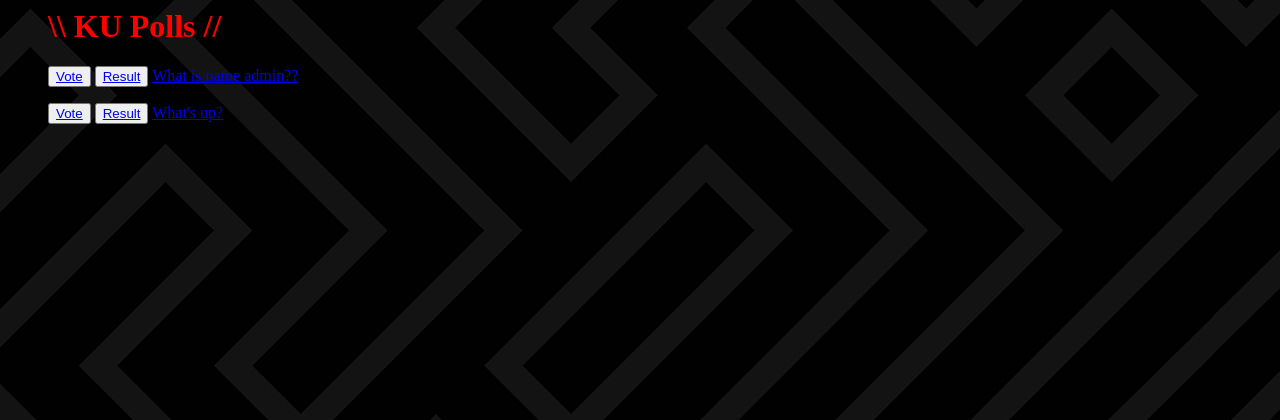
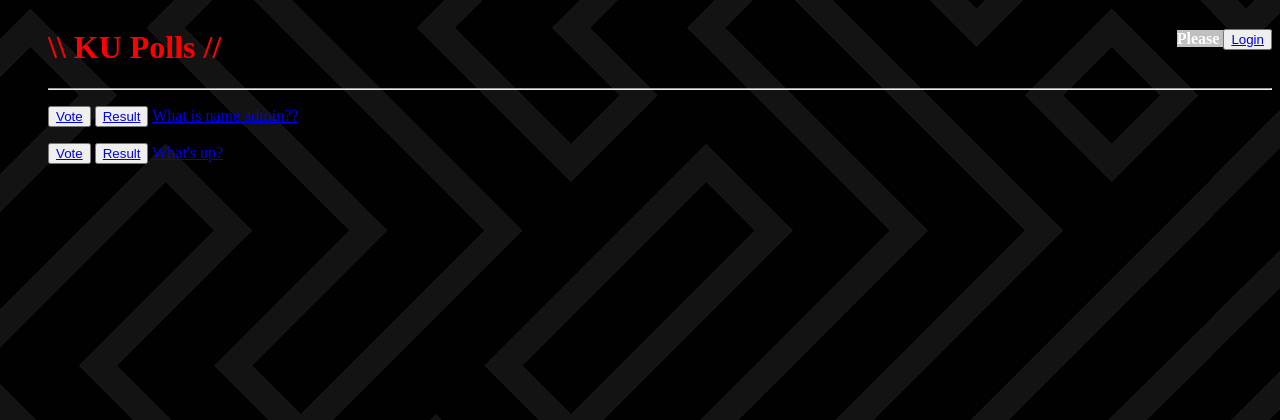
Before and after one commit to reviseUC73/ku-polls, a Django app: page /polls/ in a window 1280 px wide. Shown: the top 420 px of the page. Run offline with Django 4.2, Linux system fonts and the light colour scheme; data comes from the database, SQL or seed files in the repository; both versions use the stored data as it was after the commit.

Commit message:
add login and sign up page and show your username in main poll

```diff
--- a/polls/static/polls/style.css
+++ b/polls/static/polls/style.css
@@ -10,3 +10,11 @@ body {
 /* button {
   padding-left : 20rem
 } */
+
+p.date {
+  text-align: right;
+}
+
+p.main {
+  text-align: justify;
+}
--- a/polls/templates/polls/index.html
+++ b/polls/templates/polls/index.html
@@ -2,10 +2,35 @@
 
 <link rel="stylesheet" href="{% static 'polls/style.css' %}" />
 
+<style>
+  span {
+  background-color: #c0c0c0;
+}
+
+</style>
+
 {% if latest_question_list %}
 <ul>
 <!-- <fieldset> -->
-  <h1 id="title" style="color: red">\\ KU Polls //</h1>
+
+  <h1 id="title" style="color: red;text-align:left;float:left;">\\ KU Polls // </h1>
+
+  <!-- when you login -->
+  {% if user.is_authenticated %}
+  <h4 style="text-align:right;color:white;float:right">
+    <span>Username : &nbsp;{{ user.username }}&nbsp; </span>&nbsp;&nbsp;&nbsp;</h4>
+
+  <!-- you don't login -->
+    {% else %}
+  <h4 style="text-align:right;color:white;float:right">
+    <span>Please <button>
+      <a href="{% url 'login'%}?next={{request.path}}">Login</a>
+    </button></h4>
+
+  {% endif %}
+  <hr style="clear:both;"/>
+
+  <!-- show question -->
   {% for question in latest_question_list %} {% if question.can_vote %}
   <p>
 
--- a/polls/views.py
+++ b/polls/views.py
@@ -57,6 +57,8 @@ def vote(request, question_id):
     """Add vote to choice of the current question."""
 
     user = request.user
+    print("current user is", user.id, "login", user.username)
+    print("Real name:", user.first_name, user.last_name)
     if not user.is_authenticated:
         return redirect('login')
         # return redirect('/accounts/login/')
--- a/templates/registration/login.html
+++ b/templates/registration/login.html
@@ -1,9 +1,10 @@
 <html>
   <body>
+    <!-- Please <a href="{% url 'login'%}?next={{request.path}}">Login</a> -->
     <h2>Login</h2>
     <form method="post">
       {% csrf_token %}
-      <table>
+      <table style="padding: 2ex;">
         {{ form.as_table }}
       </table>
       <p>
```
Also changed, not shown: templates/registration/signup.html (+11 -7 lines), db.sqlite3.
